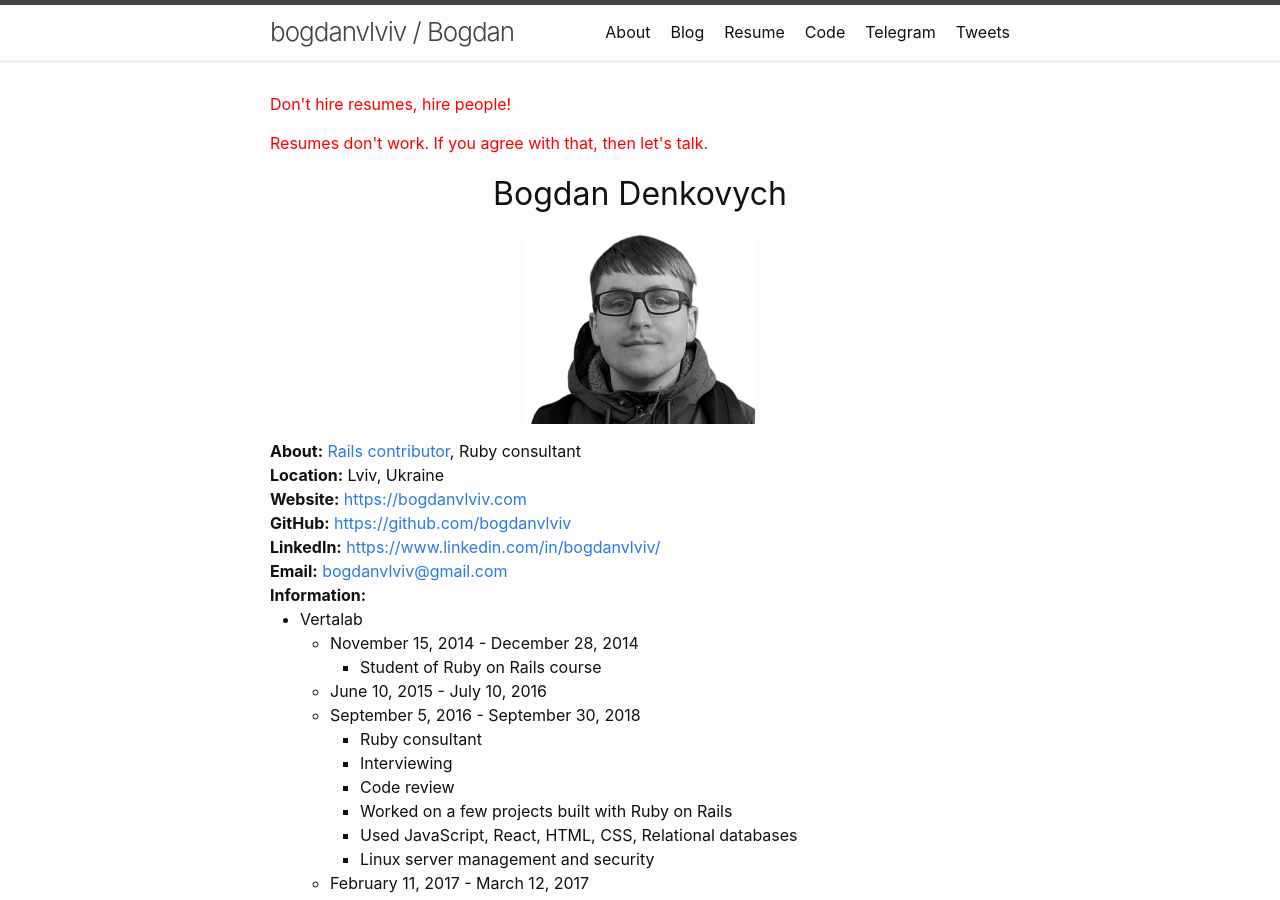
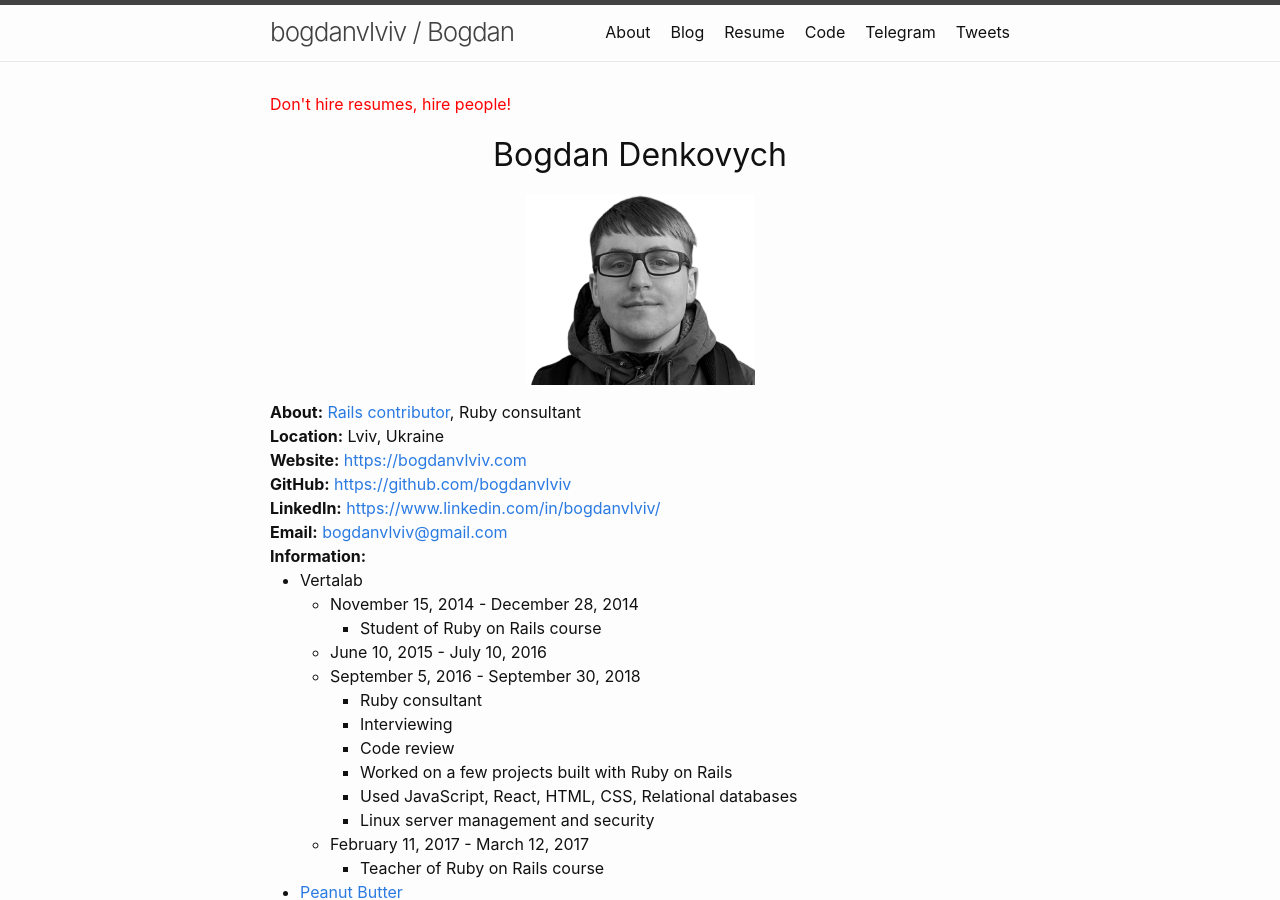
Before and after one commit to crowdpro3/bogdanvlviv.github.io, a Jekyll site: the page built from resume.html, in a window 1280 px wide and 900 px high. Built offline with Jekyll 4.4.1, drawn with Linux system fonts in a browser that asks for light colours.

Commit message:
Revert "Add second notice to resume"
This reverts commit d2c08573c3a464244b49cc09e11ecb1c5e95d817.

```diff
--- a/resume.html
+++ b/resume.html
@@ -9,8 +9,6 @@ permalink: /resume.html
 <div class="resume">
   <div class="notices">
     <p>Don't hire resumes, hire people!</p>
-
-    <p>Resumes don't work. If you agree with that, then let's talk.</p>
   </div>
 
   <h1 class="name">Bogdan Denkovych</h1>
```
